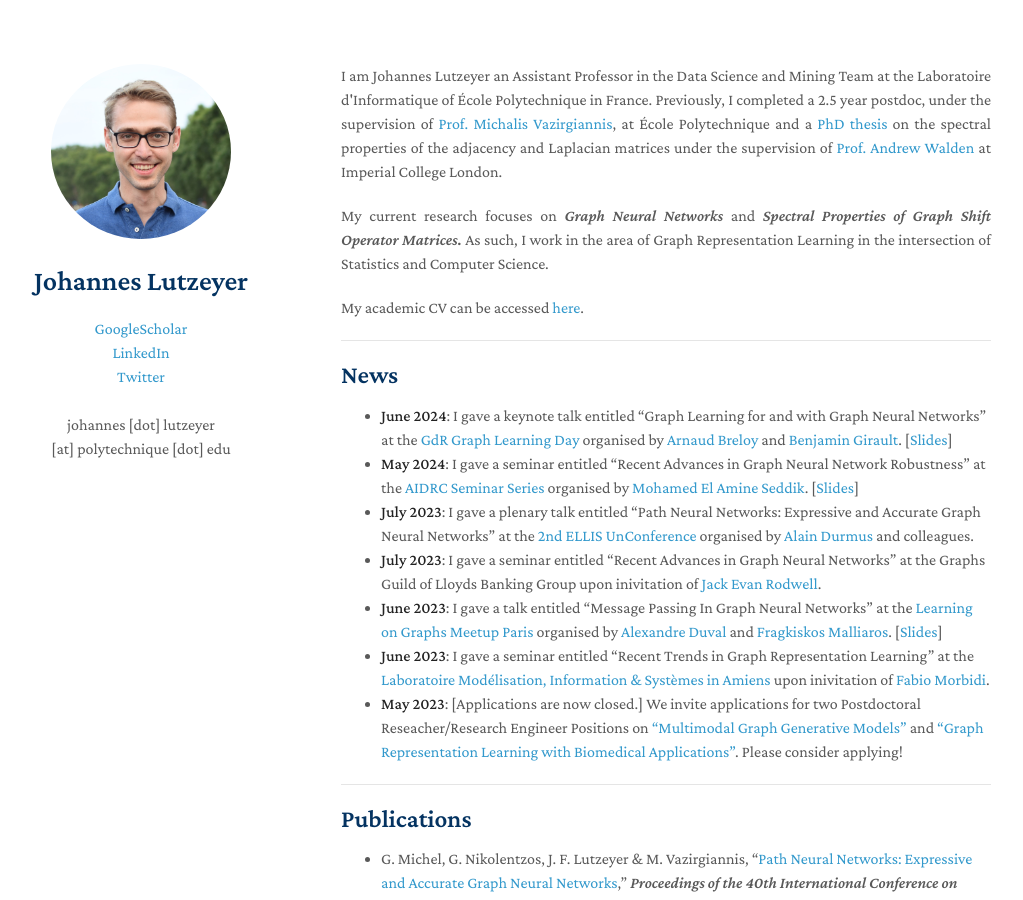
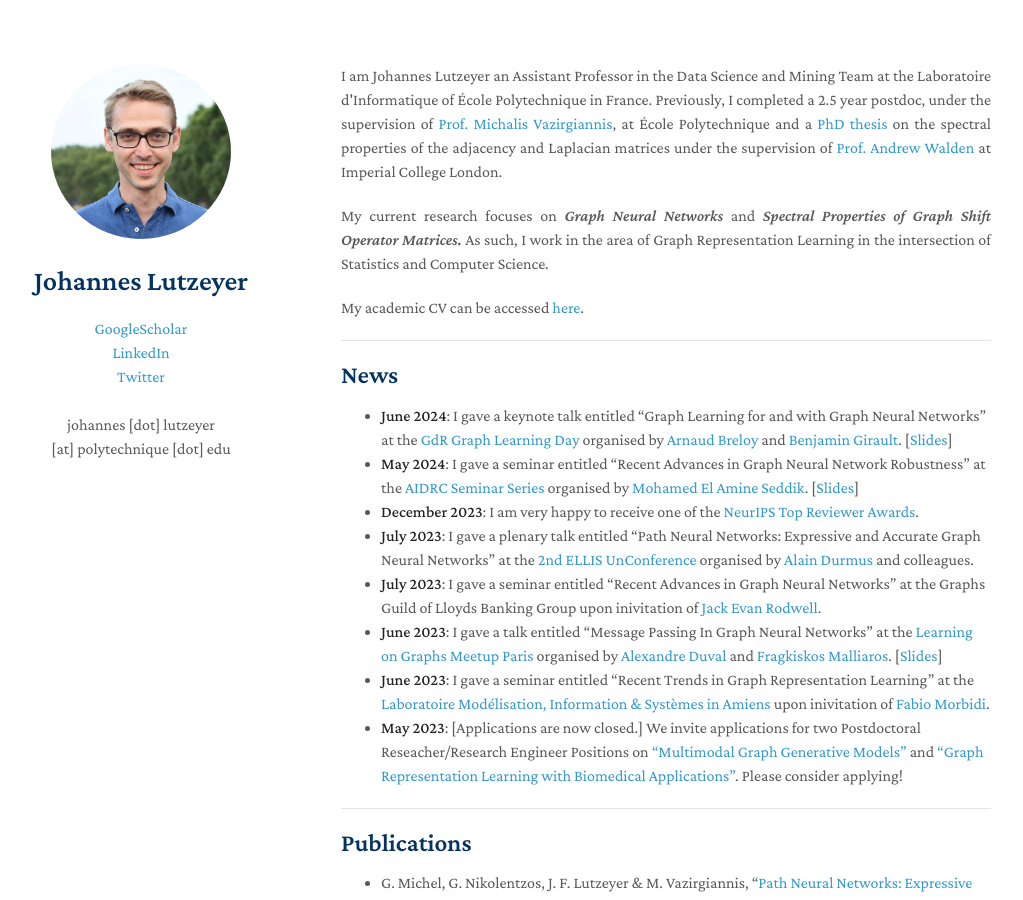
Before and after one commit to johanneslutzeyer/johanneslutzeyer.github.io, a Jekyll site: the page built from index.md, in a window 1280 px wide and 900 px high. Shown: the whole window, without its empty margins (129-1152 px from the left). Built offline with Jekyll 4.4.1, drawn with Linux system fonts in a browser that asks for light colours; our own code applies the rules of GitHub Pages for plain Markdown files; a script that is not in the unit is left out.

Commit message:
Update index.md

```diff
--- a/index.md
+++ b/index.md
@@ -15,6 +15,7 @@ My academic CV can be accessed <a href="https://johanneslutzeyer.com/doc/Johanne
 ## News
 - **June 2024**: I gave a keynote talk entitled "Graph Learning for and with Graph Neural Networks" at the <a href="http://intranet.gdr-isis.fr/index.php?page=reunion&idreunion=523" target="_blank">GdR Graph Learning Day</a> organised by <a href="https://abreloy.github.io/" target="_blank">Arnaud Breloy</a> and <a href="https://www.benjamin-girault.com/" target="_blank">Benjamin Girault</a>. [<a href="https://johanneslutzeyer.com/doc/2024-06-06_JohannesLutzeyer_GraphLearningForAndWithGraphNeuralNetworks_Handout.pdf" target=" blank">Slides</a>]
 - **May 2024**: I gave a seminar entitled "Recent Advances in Graph Neural Network Robustness" at the <a href="https://www.tii.ae/seminars#tab1" target="_blank">AIDRC Seminar Series</a> organised by <a href="https://melaseddik.github.io/" target="_blank">Mohamed El Amine Seddik</a>. [<a href="https://johanneslutzeyer.com/doc/2024-05-15_JohannesLutzeyer_RecentAdvancesInGraphNeuralNetworkRobustness.pdf" target=" blank">Slides</a>]
+- **December 2023**: I am very happy to receive one of the <a href="https://neurips.cc/Conferences/2023/ProgramCommittee#top-reivewers" target=" blank">NeurIPS Top Reviewer Awards</a>.
 - **July 2023**: I gave a plenary talk entitled "Path Neural Networks: Expressive and Accurate Graph Neural Networks" at the <a href="https://ellisunconference2023.github.io/" target="_blank">2nd ELLIS UnConference</a> organised by <a href="http://alain.perso.math.cnrs.fr/index.html" target="_blank">Alain Durmus</a> and colleagues.
 - **July 2023**: I gave a seminar entitled "Recent Advances in Graph Neural Networks" at the Graphs Guild of Lloyds Banking Group upon inivitation of <a href="https://www.linkedin.com/in/jack-rodwell-a0a58612b/?originalSubdomain=uk" target="_blank">Jack Evan Rodwell</a>.
 - **June 2023**: I gave a talk entitled "Message Passing In Graph Neural Networks" at the <a href="https://sites.google.com/view/learning-on-graph-paris-meetup/home" target="_blank">Learning on Graphs Meetup Paris</a> organised by <a href="https://alexduvalinho.github.io/" target="_blank">Alexandre Duval</a> and <a href="https://fragkiskos.me/" target="_blank">Fragkiskos Malliaros</a>. [<a href="https://t.co/P1EJzQntnq" target="_blank">Slides</a>]
```
